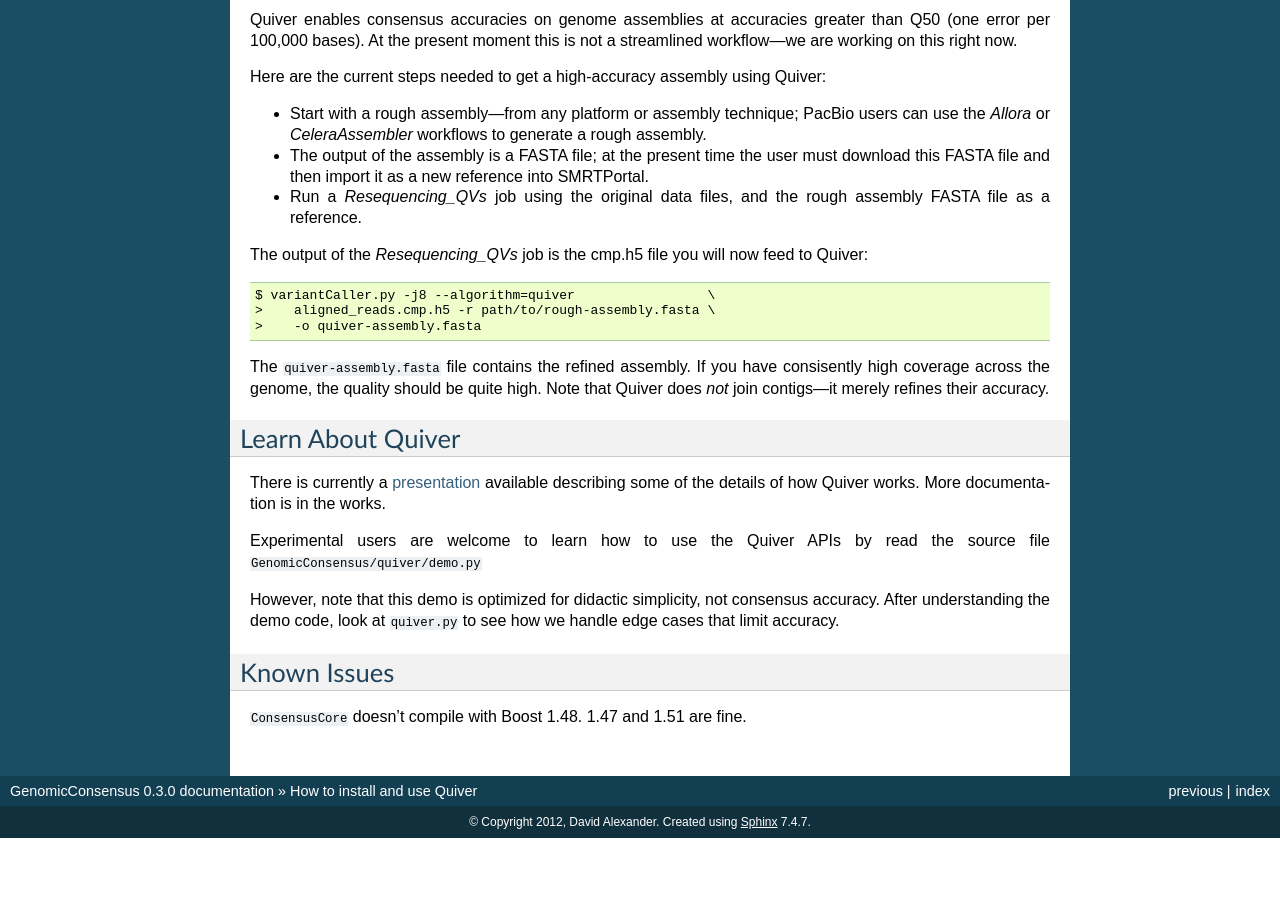
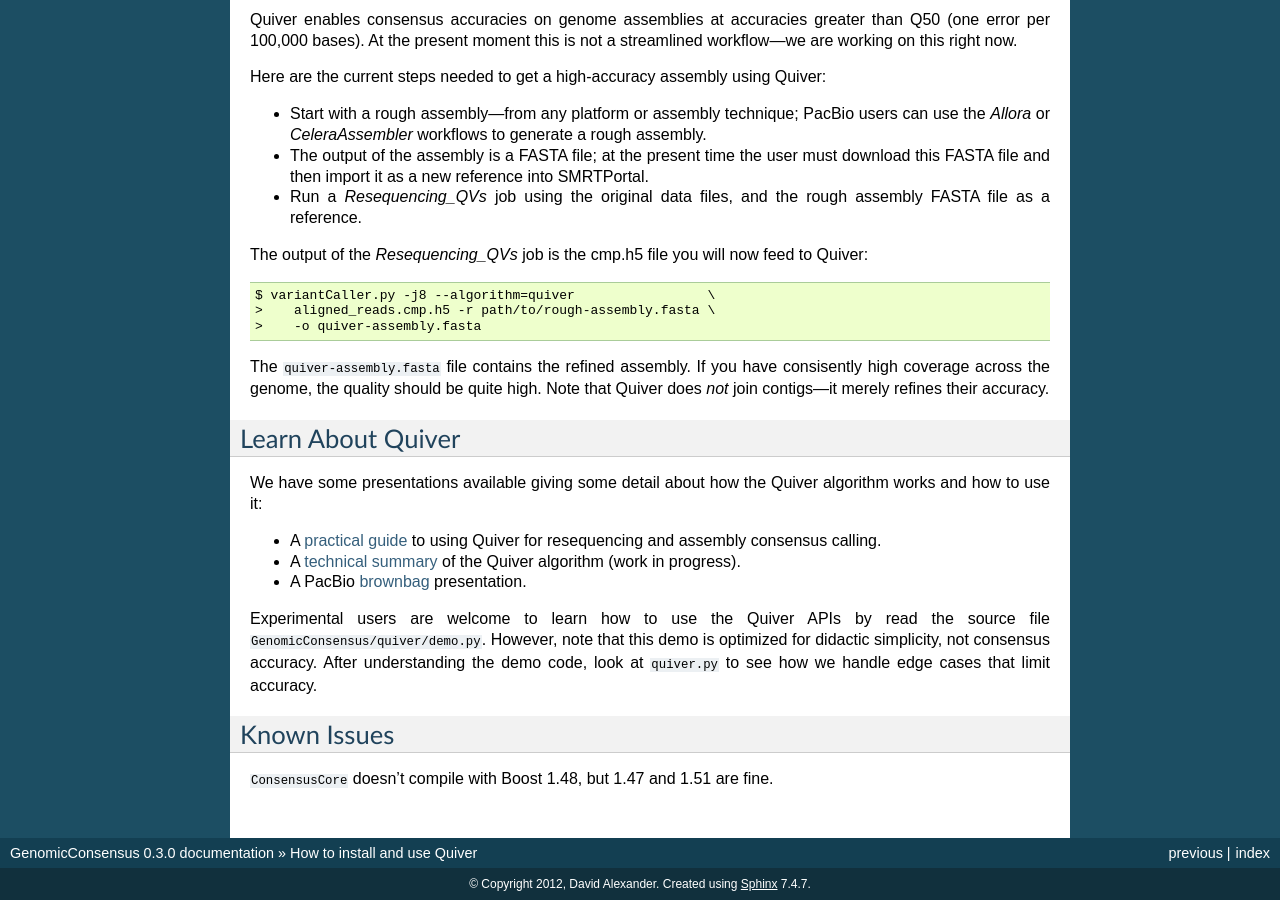
Before and after one commit to splaisan/GenomicConsensus, a Sphinx documentation site: the page built from doc/HowToQuiver.rst, in a window 1280 px wide and 900 px high, scrolled down 2297 px. Built offline with Sphinx 7.4.7, drawn with Linux system fonts in a browser that asks for light colours; before the commit the page ends 3135 px from its top, so only the background shows below that.

Commit message:
Add links to more presentation slides
[Tracking bug 21562]

[git-p4: depot-paths = "//depot/software/bioinformatics/tools/GenomicConsensus/": change = 115059]

```diff
--- a/doc/HowToQuiver.rst
+++ b/doc/HowToQuiver.rst
@@ -171,24 +171,30 @@ merely refines their accuracy.
 Learn About Quiver
 ------------------
 
-There is currently a presentation_ available describing some of the
-details of how Quiver works.  More documentation is in the works.
+We have some presentations available giving some detail about how the
+Quiver algorithm works and how to use it:
+
+- A `practical guide`_ to using Quiver for resequencing and assembly consensus calling.
+- A `technical summary`_ of the Quiver algorithm (work in progress).
+- A PacBio brownbag_ presentation.
 
 Experimental users are welcome to learn how to use the Quiver APIs by
-read the source file ``GenomicConsensus/quiver/demo.py``
-
-However, note that this demo is optimized for didactic simplicity, not
+read the source file ``GenomicConsensus/quiver/demo.py``.  However,
+note that this demo is optimized for didactic simplicity, not
 consensus accuracy.  After understanding the demo code, look at
 ``quiver.py`` to see how we handle edge cases that limit accuracy.
-
-
-.. _presentation: https://github.com/PacificBiosciences/ConsensusCore/raw/master/doc/Presentations/BrownBag2012/presentation.pdf
-.. _Resequencing_QVs.1.xml: https://github.com/PacificBiosciences/ConsensusCore/raw/master/tools/Resequencing_QVs.1.xml
-.. _BLASR_QVs.1.xml: https://github.com/PacificBiosciences/ConsensusCore/raw/master/tools/BLASR_QVs.1.xml
 
 
 Known Issues
 ------------
 
-``ConsensusCore`` doesn't compile with Boost 1.48.  1.47 and 1.51 are
+``ConsensusCore`` doesn't compile with Boost 1.48, but 1.47 and 1.51 are
 fine.
+
+
+
+.. _`practical guide`: https://github.com/PacificBiosciences/ConsensusCore/raw/master/doc/Presentations/QuiverPracticum/presentation.pdf
+.. _`technical summary`: https://github.com/PacificBiosciences/ConsensusCore/raw/master/doc/Presentations/QuiverSummary/slides.pdf
+.. _brownbag: https://github.com/PacificBiosciences/ConsensusCore/raw/master/doc/Presentations/BrownBag2012/presentation.pdf
+.. _Resequencing_QVs.1.xml: https://github.com/PacificBiosciences/ConsensusCore/raw/master/tools/Resequencing_QVs.1.xml
+.. _BLASR_QVs.1.xml: https://github.com/PacificBiosciences/ConsensusCore/raw/master/tools/BLASR_QVs.1.xml
```
